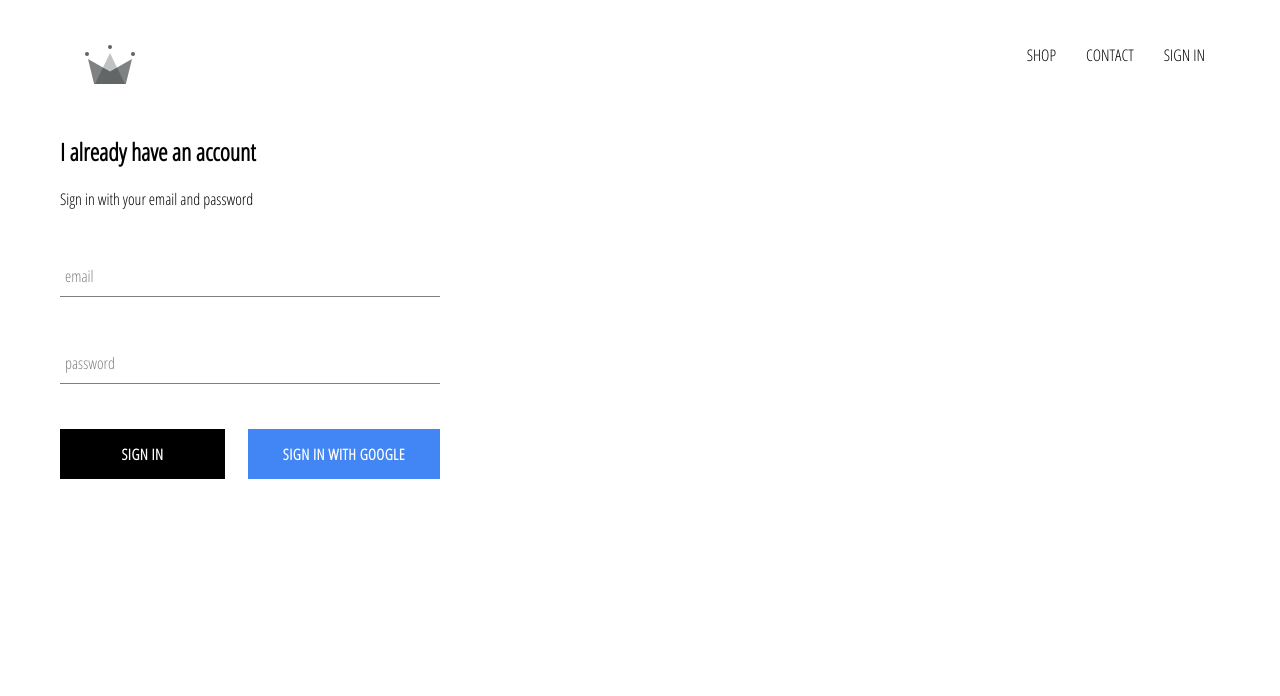
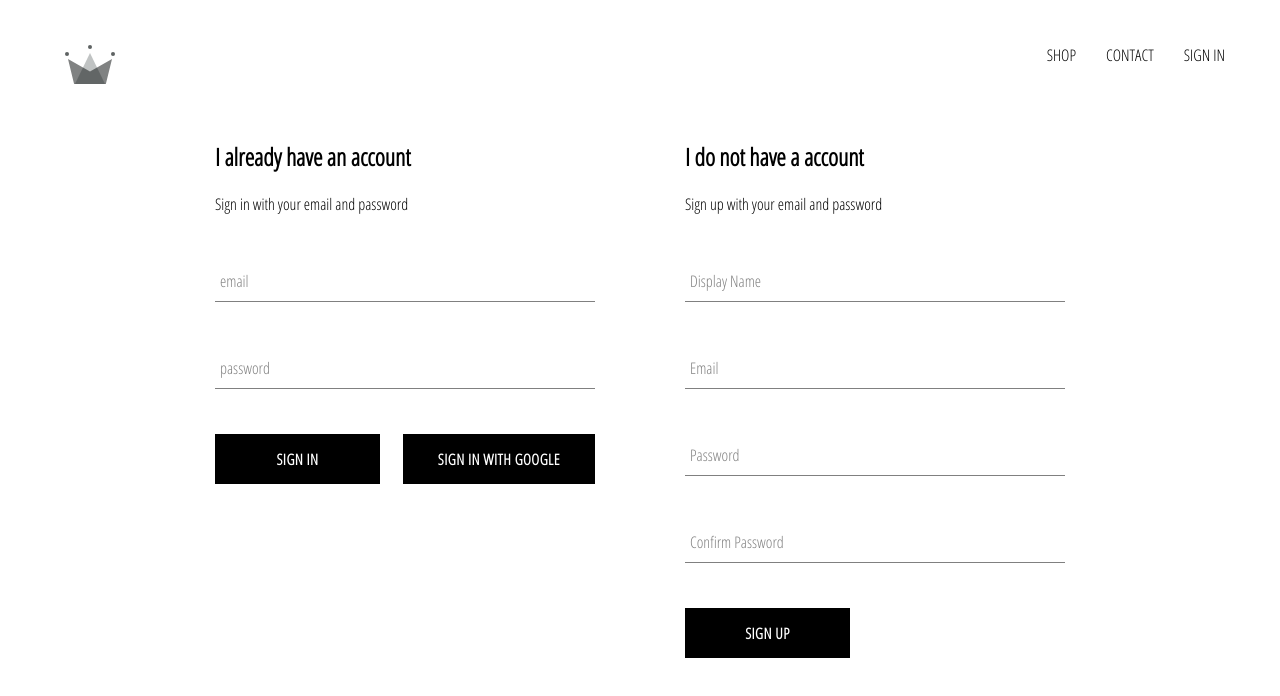
Before and after one commit to kenjiwebdev/crwn-clothing, a React (Create React App) app: page /signin in a window 1280 px wide. Shown: the top 696 px of the page. Built offline with nearby package versions, Linux system fonts and the light colour scheme; no server answers.

Commit message:
implemented firebase utils, included ability to store auth users into our firestore database

```diff
--- a/src/App.css
+++ b/src/App.css
@@ -1,13 +1,13 @@
 body {
     font-family: 'Open Sans Condensed';
-    padding: 20px 60px;
-}
+    padding: 20px 40px;
+  }
 
-a {
+  a {
     text-decoration: none;
     color: black;
-}
+  }
 
-* {
+  * {
     box-sizing: border-box;
-}
+  }
--- a/src/App.js
+++ b/src/App.js
@@ -7,7 +7,7 @@
 import ShopPage from './pages/shop/shop.component';
 import SignInAndSignUpPage from './pages/sign-in-and-sign-up/sign-in-and-sign-up.component';
 import Header from './components/header/header.component';
-import { auth } from './firebase/firebase.utils';
+import { auth, createUserProfileDocument } from './firebase/firebase.utils';
 
 class App extends React.Component {
   constructor() {
@@ -21,11 +21,25 @@
   unsubscribeFromAuth = null
 
   componentDidMount() {
-    this.unsubscribeFromAuth = auth.onAuthStateChanged(user => {
-      this.setState({ currentUser: user });
+    this.unsubscribeFromAuth = auth.onAuthStateChanged(async userAuth => {
+      if (userAuth) {
+        const userRef = await createUserProfileDocument(userAuth);
 
-      console.log(user);
-    })
+        userRef.onSnapshot(snapShot => {
+          this.setState({
+            currentUser: {
+              id: snapShot.id,
+              ...snapShot.data()
+            }
+          });
+
+          console.log(this.state);
+        });
+      }
+      else {
+        this.setState({currentUser: userAuth});
+      }
+    });
   }
 
   componentWillUnmount() {
--- a/src/components/form-input/form-input.component.jsx
+++ b/src/components/form-input/form-input.component.jsx
@@ -2,17 +2,19 @@
 
 import './form-input.styles.scss';
 
-const FormInput = ({ handleChange, label, ...otherProps}) => (
-    <div className="group">
-        <input className='form-input' onChange={handleChange} {...otherProps}/>
-        {
-            label ?
-            (<label className={`${otherProps.value.length} ? 'shrink : ''} form-input-label`}>
-            {label}
-            </label>)
-            : null
-        }
-    </div>
-)
+const FormInput = ({ handleChange, label, ...otherProps }) => (
+  <div className='group'>
+    <input className='form-input' onChange={handleChange} {...otherProps} />
+    {label ? (
+      <label
+        className={`${
+          otherProps.value.length ? 'shrink' : ''
+        } form-input-label`}
+      >
+        {label}
+      </label>
+    ) : null}
+  </div>
+);
 
 export default FormInput;
--- a/src/components/sign-in/sign-in.component.jsx
+++ b/src/components/sign-in/sign-in.component.jsx
@@ -3,9 +3,9 @@
 import FormInput from '../form-input/form-input.component';
 import CustomButton from '../custom-button/custom-button.component';
 
-import { signInWithGoogle } from '../../firebase/firebase.utils.js';
+import { signInWithGoogle } from '../../firebase/firebase.utils';
 
-import './sign.in.styles.scss';
+import './sign-in.styles.scss';
 
 class SignIn extends React.Component {
   constructor(props) {
@@ -14,20 +14,20 @@
     this.state = {
       email: '',
       password: ''
-        }
+    };
   }
 
   handleSubmit = event => {
     event.preventDefault();
 
-        this.setState({email: '', password: ''})
-    }
+    this.setState({ email: '', password: '' });
+  };
 
   handleChange = event => {
     const { value, name } = event.target;
 
-        this.setState({ [name] : value})
-    }
+    this.setState({ [name]: value });
+  };
 
   render() {
     return (
@@ -37,31 +37,30 @@
 
         <form onSubmit={this.handleSubmit}>
           <FormInput
-                        name="email"
-                        type="email"
+            name='email'
+            type='email'
             handleChange={this.handleChange}
             value={this.state.email}
-                        label="email"
+            label='email'
             required
           />
           <FormInput
-                        name="password"
-                        type="password"
-                        value={this.state.email}
+            name='password'
+            type='password'
+            value={this.state.password}
             handleChange={this.handleChange}
-                        label="password"
+            label='password'
             required
           />
           <div className='buttons'>
-                        <CustomButton type="submit"> Sign in</CustomButton>
-                        <CustomButton onClick={signInWithGoogle} isGoogleSignin>
-                            {' '}
-                            Sign in with Google {' '}
+            <CustomButton type='submit'> Sign in </CustomButton>
+            <CustomButton onClick={signInWithGoogle} isGoogleSignIn>
+              Sign in with Google
             </CustomButton>
           </div>
         </form>
       </div>
-        )
+    );
   }
 }
 
--- /dev/null
+++ b/src/components/sign-up/sign-up.component.jsx
@@ -0,0 +1,100 @@
+import React from 'react';
+
+import FormInput from '../form-input/form-input.component';
+import CustomButton from '../custom-button/custom-button.component';
+
+import { auth, createUserProfileDocument } from '../../firebase/firebase.utils'
+
+import './sign-up.styles.scss';
+
+class SignUp extends React.Component {
+    constructor() {
+        super();
+
+        this.state = {
+            displayName : '',
+            email: '',
+            password: '',
+            confirmPassword: ''
+        }
+    }
+
+    handleSubmit = async event => {
+        event.preventDefault();
+
+        const {displayName, email, password, confirmPassword} = this.state;
+
+        if (password !== confirmPassword) {
+            alert("password don't match");
+            return
+        }
+
+        try {
+            const { user } = await auth.createUserWithEmailAndPassword(email, password)
+
+            await createUserProfileDocument(user, { displayName });
+
+            this.setState({
+                displayName: '',
+                email: '',
+                password: '',
+                confirmPassword: ''
+            });
+        } catch (error) {
+            console.log(error);
+        }
+    };
+
+    handleChange = event => {
+        const { name, value} = event.target;
+
+        this.setState({ [name]: value });
+    };
+
+    render() {
+        const {displayName, email, password, confirmPassword} = this.state;
+        return (
+            <div className='sign-up'>
+                <h2 className='tile'>I do not have a account</h2>
+                <span>Sign up with your email and password</span>
+                <form className='sign-up-form' onSubmit={this.handleSubmit}>
+                    <FormInput
+                        type='text'
+                        name='displayName'
+                        value={displayName}
+                        onChange={this.handleChange}
+                        label='Display Name'
+                        required
+                    />
+                    <FormInput
+                    type='email'
+                    name='email'
+                    value={email}
+                    onChange={this.handleChange}
+                    label='Email'
+                    required
+                    />
+                    <FormInput
+                    type='password'
+                    name='password'
+                    value={password}
+                    onChange={this.handleChange}
+                    label='Password'
+                    required
+                    />
+                    <FormInput
+                    type='password'
+                    name='confirmPassword'
+                    value={confirmPassword}
+                    onChange={this.handleChange}
+                    label='Confirm Password'
+                    required
+                    />
+                    <CustomButton type='submit'> SIGN UP</CustomButton>
+                </form>
+            </div>
+        )
+    }
+}
+
+export default SignUp;
--- /dev/null
+++ b/src/components/sign-up/sign-up.styles.scss
@@ -0,0 +1,9 @@
+.sign-up {
+  display: flex;
+  flex-direction: column;
+  width: 380px;
+
+  .title {
+    margin: 10px 0;
+  }
+}
--- a/src/firebase/firebase.utils.js
+++ b/src/firebase/firebase.utils.js
@@ -13,6 +13,32 @@
     measurementId: "G-2FTVEDS8Y3"
   };
 
+export const createUserProfileDocument = async (userAuth, addtionalData) => {
+  if (!userAuth) return;
+
+  const userRef = firestore.doc(`users/${userAuth.uid}`);
+
+  const snapShot = await userRef.get();
+
+  if(!snapShot.exists) {
+    const { displayName, email } = userAuth;
+    const createdAt = new Date();
+
+    try {
+      await userRef.set({
+        displayName,
+        email,
+        createdAt,
+        ...addtionalData
+      })
+    } catch (error) {
+      console.log('error creating user', error.message);
+    }
+  }
+
+  return userRef;
+};
+
 firebase.initializeApp(config);
 
 export const auth = firebase.auth();
--- a/src/pages/sign-in-and-sign-up/sign-in-and-sign-up.component.jsx
+++ b/src/pages/sign-in-and-sign-up/sign-in-and-sign-up.component.jsx
@@ -1,12 +1,14 @@
 import React from 'react';
 
 import SignIn from '../../components/sign-in/sign-in.component';
+import SignUp from '../../components/sign-up/sign-up.component';
 
 import './sign-in-and-sign-up.styles.scss';
 
 const SignInAndSignUpPage = () => (
     <div className='sign-in-and-sign-up'>
         <SignIn />
+        <SignUp />
     </div>
 );
 
--- a/src/pages/sign-in-and-sign-up/sign-in-and-sign-up.styles.scss
+++ b/src/pages/sign-in-and-sign-up/sign-in-and-sign-up.styles.scss
@@ -0,0 +1,6 @@
+.sign-in-and-sign-up {
+  width: 850px;
+  display: flex;
+  justify-content: space-between;
+  margin: 30px auto;
+}
```
Also changed, not shown: src/components/form-input/form-input.styles.scss (line endings or trailing spaces), src/components/sign-in/sign-in.styles.scss (renamed from src/components/sign-in/sign.in.styles.scss). Lines whose indentation alone changed are shown as unchanged.
